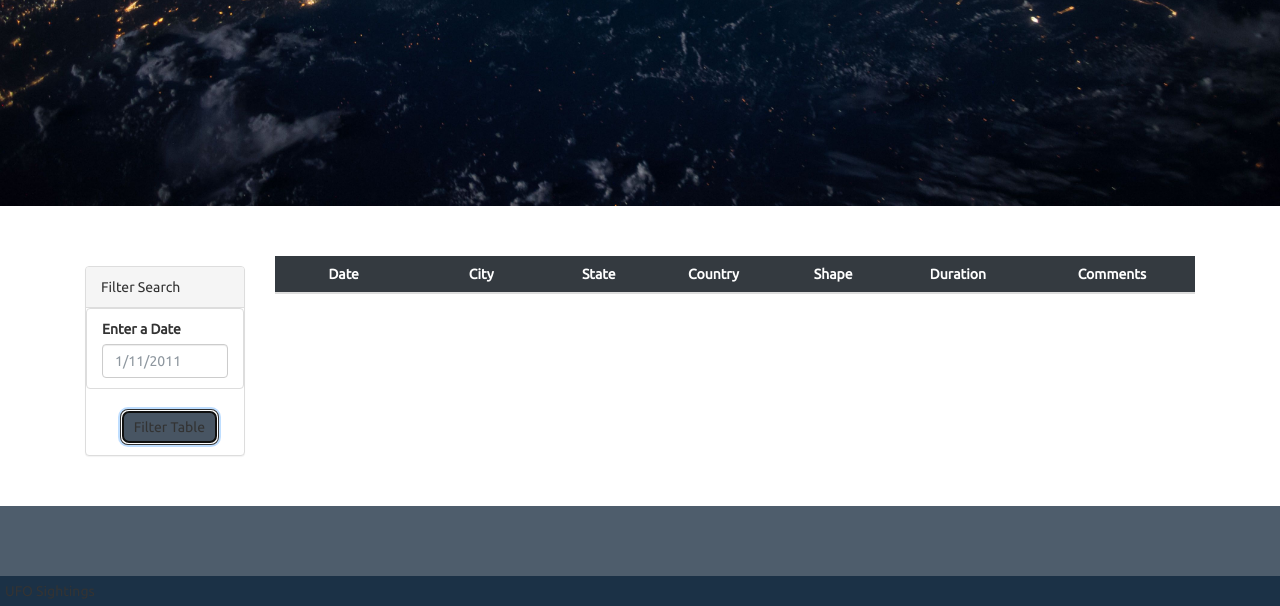
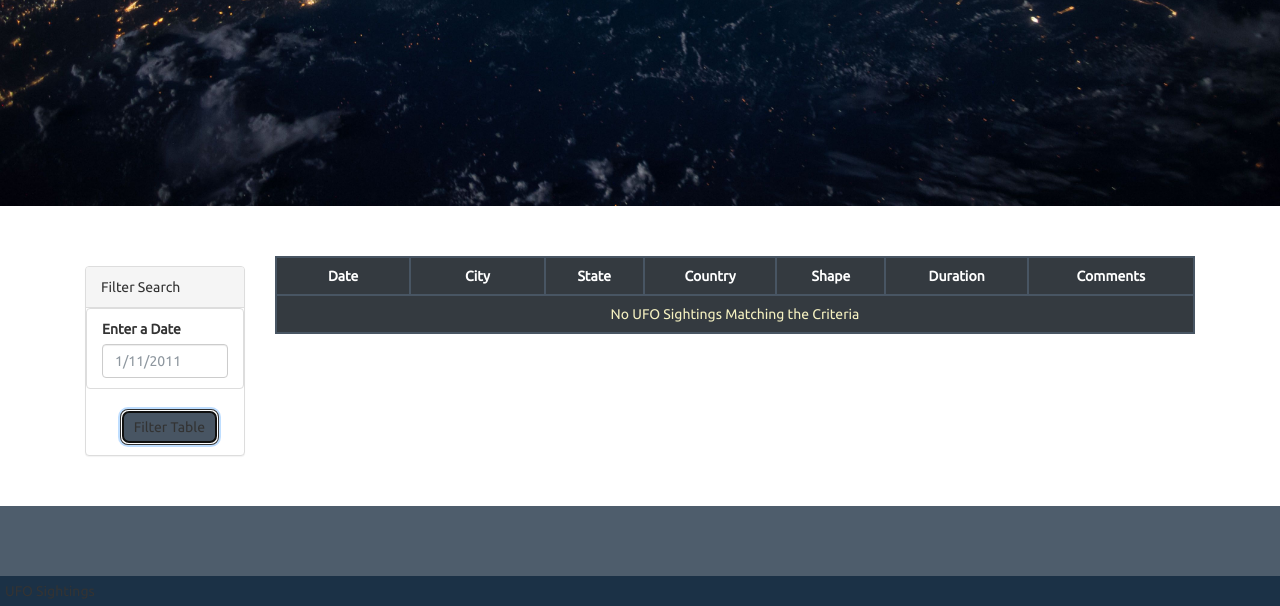
Before and after one commit to CicilyGeorge/javascript-challenge, a plain HTML site: page Code/UFO-level-1/index.html in a window 1280 px wide. Both pictures are taken after a click on the button "Filter Table". Shown: the part 406-1012 px from the top of the page. Drawn offline with nearby package versions, Linux system fonts and the light colour scheme.

Commit message:
UFO Level1 edited

```diff
--- a/Code/UFO-level-1/index.html
+++ b/Code/UFO-level-1/index.html
@@ -50,7 +50,7 @@
         </div>
         <div class="col-md-10">
           <div id="table-area" class="">
-            <table id="ufo-table" class="table table-dark table-hover table-striped">
+            <table id="ufo-table" class="table table-dark">
               <thead>
                 <tr>
                   <th class="table-head">Date</th>
--- a/Code/UFO-level-1/static/css/style.css
+++ b/Code/UFO-level-1/static/css/style.css
@@ -145,16 +145,16 @@ select {
   margin-right: 25px;
   margin-bottom: 10px;
   float: right;
-
 }
 
 
-/* #ufo-table th, td{
+#ufo-table th, td{
   border:2px solid #485563 !important;
-} */
+}
 
-#ufo-table tr {
-  /* height: 20px; */
+.notFound {
+  text-align: center;
+  color: #f5f1c0;
 }
 
 
--- a/Code/UFO-level-1/static/js/app.js
+++ b/Code/UFO-level-1/static/js/app.js
@@ -1,11 +1,18 @@
 // from data.js
 const tableData = data;
-
+const notFound = "No UFO Sightings Matching the Criteria";
 
 function displayTable(rows){
     // Adding tbody into table and referencing tbody as Global variable
     window.tbody = d3.select("table").append("tbody");
-    console.log("tbody");
+
+    if (rows === notFound){
+        tbody.append("tr").append("td")
+                                .attr("colspan", 7)
+                                .attr("class","notFound")
+                                .text(notFound);
+    }
+    else{
         rows.forEach((UFOsighting) => {
             let row = tbody.append("tr");
             Object.entries(UFOsighting).forEach(([key, value]) => {
@@ -13,6 +20,7 @@ function displayTable(rows){
                 cell.text(value);
             });
         });
+    }
 }
 
 // Display full table on page load
@@ -32,6 +40,14 @@ submit.on("click", function(){
 
     let filteredData = tableData.filter(sightings => sightings.datetime == inputDate);
 
+    // Clearing table before appending filterd data rows
     tbody.remove();
+
+    // Checking if matching rows are found
+    if(filteredData.length != 0) {
         displayTable(filteredData);
+    }
+    else {
+        displayTable(notFound);
+    }
 })
```
Lines whose indentation alone changed are shown as unchanged.
